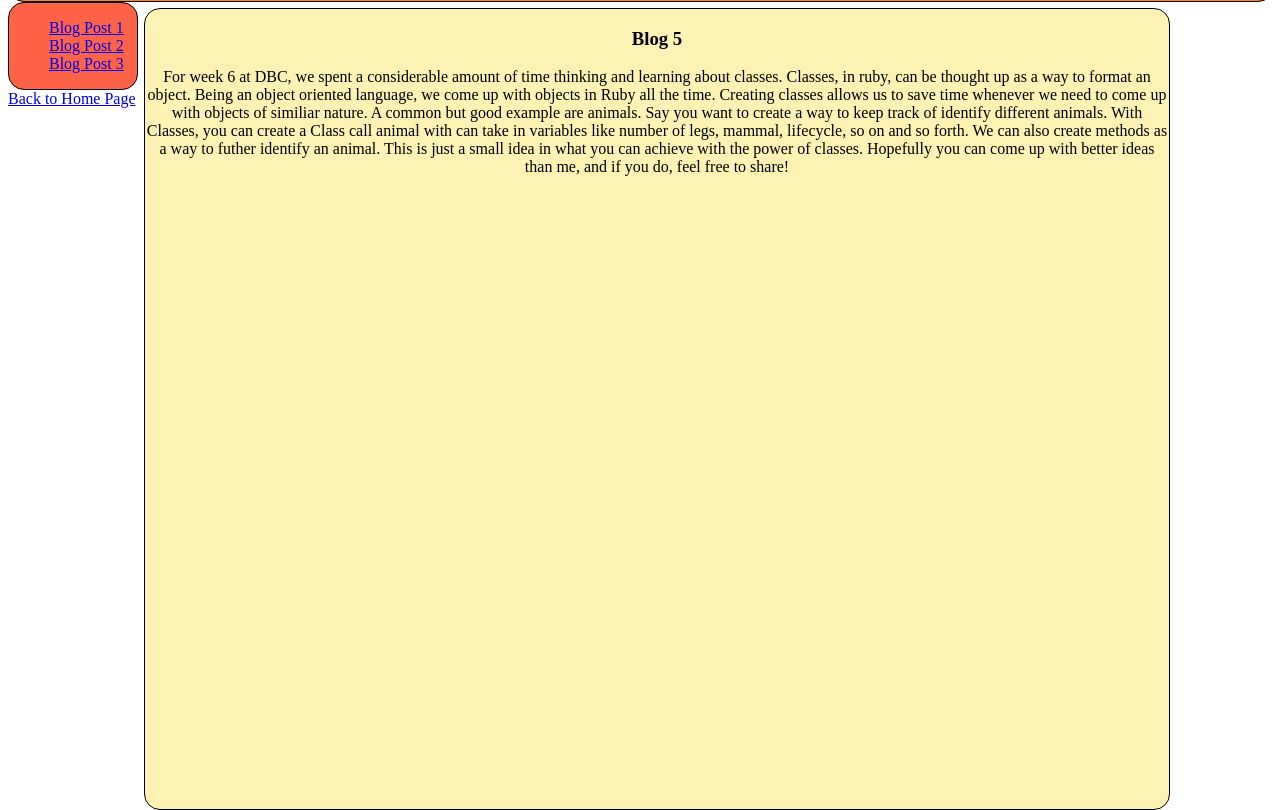
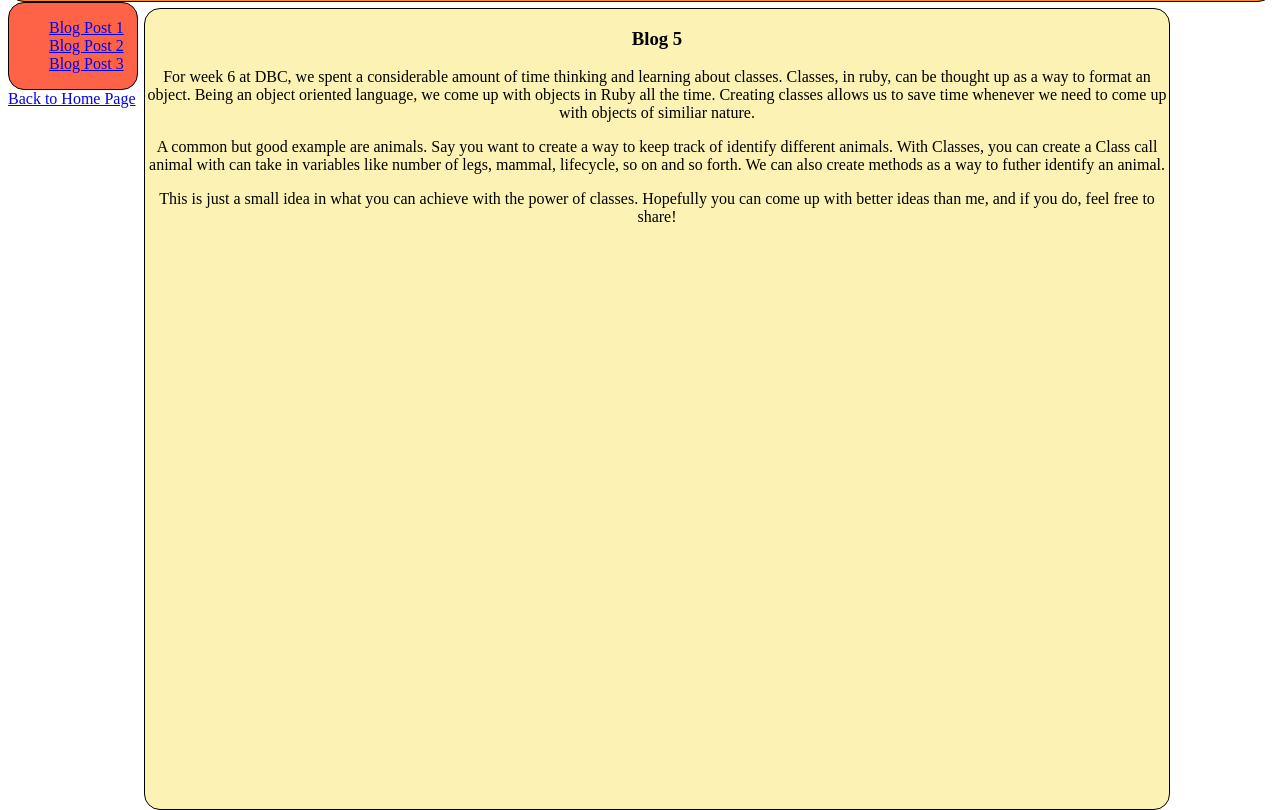
Before and after one commit to dbtsui/dbtsui.github.io, a plain HTML site: page blog/ruby-classes.html in a window 1280 px wide. Shown: the part 88-898 px from the top of the page. Drawn offline with Linux system fonts and the light colour scheme.

Commit message:
Format 6.9 properly

```diff
--- a/blog/ruby-classes.html
+++ b/blog/ruby-classes.html
@@ -41,14 +41,20 @@
 				Classes, in ruby, can be thought up as a way to format an object. Being an object oriented language,
 				we come up with objects in Ruby all the time. Creating classes allows us to save time whenever
 				we need to come up with objects of similiar nature.
+				</p>
 
+
+				<p>
 				A common but good example are animals. Say you want to create a way to keep track of identify
 				different animals. With Classes, you can create a Class call animal with can take in variables like
 				number of legs, mammal, lifecycle, so on and so forth. We can also create methods as a way to futher
 				identify an animal.
+				</p>
 
+				<p>
 				This is just a small idea in what you can achieve with the power of classes. Hopefully you can
 				come up with better ideas than me, and if you do, feel free to share!
+				</p>
 				<!-- The content of the blog post will go here -->
 				</p>
 		</section>
```
